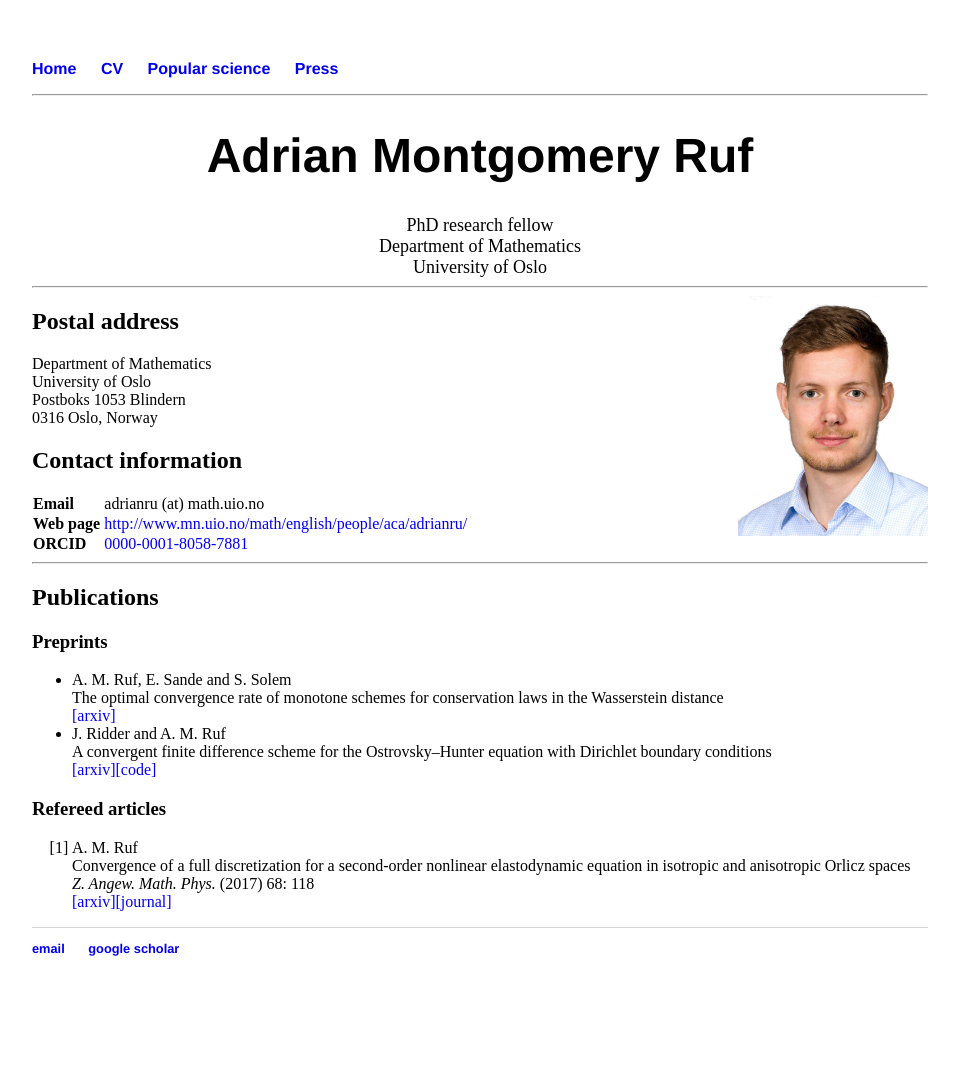
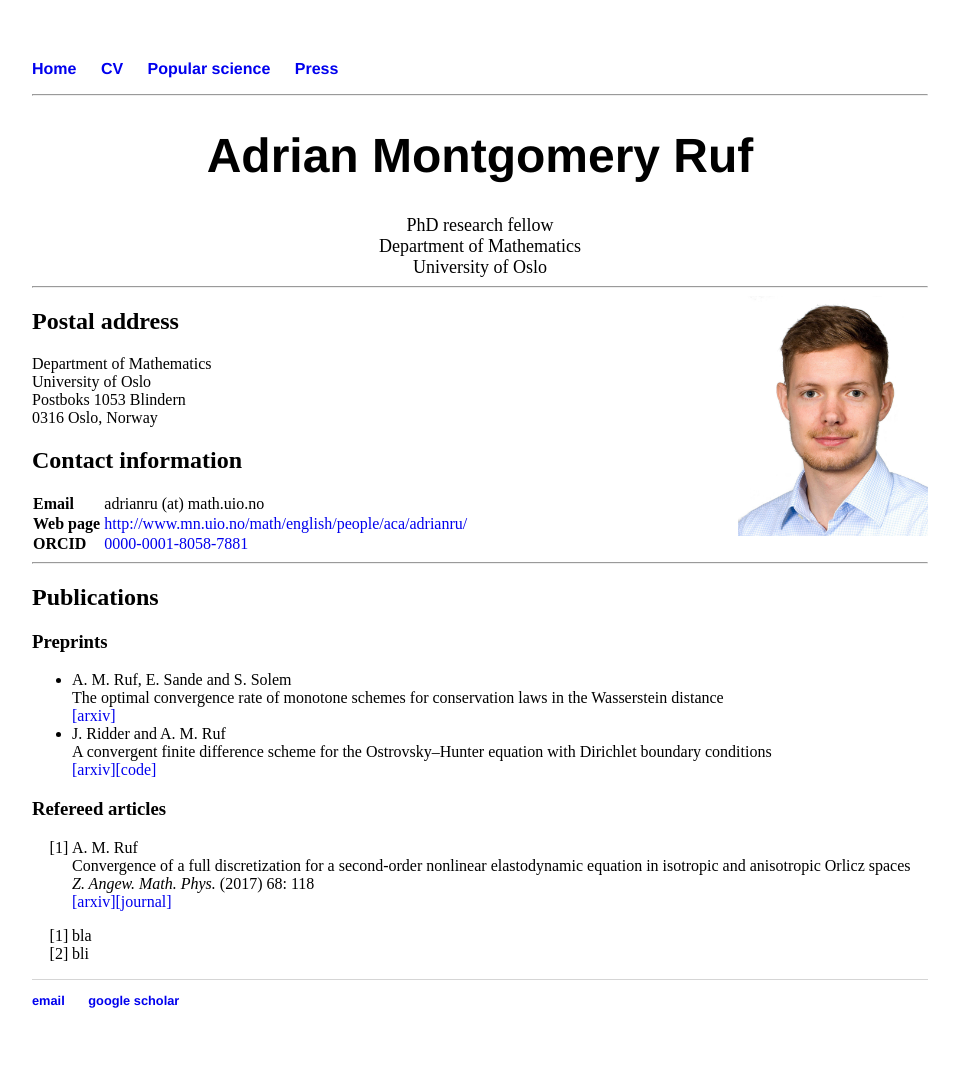
Before and after one commit to adrianmruf/adrianmruf.github.io, a Jekyll site: the page built from index.html, in a window 1280 px wide. Shown: the whole page, without its empty margins (160-1119 px from the left). Built offline with Jekyll 4.4.1, drawn with Linux system fonts in a browser that asks for light colours; before the commit the page ends 1016 px from its top, so only the background shows below that.

Commit message:
Update index.html

```diff
--- a/index.html
+++ b/index.html
@@ -68,7 +68,10 @@ th {
 	<li>A. M. Ruf<br>Convergence of a full discretization for a second-order nonlinear elastodynamic equation in isotropic and anisotropic Orlicz spaces<br>
 		<em>Z. Angew. Math. Phys.</em> (2017) 68: 118<br><a href="https://arxiv.org/abs/1804.03612">[arxiv]</a><a href="https://link.springer.com/article/10.1007%2Fs00033-017-0863-z">[journal]</a></li>
 	</ol>
-
+	<ol>
+		<li>bla</li>
+		<li>bli</li>
+	</ol>
 
 
 </div><!-- /.blurb -->
```
